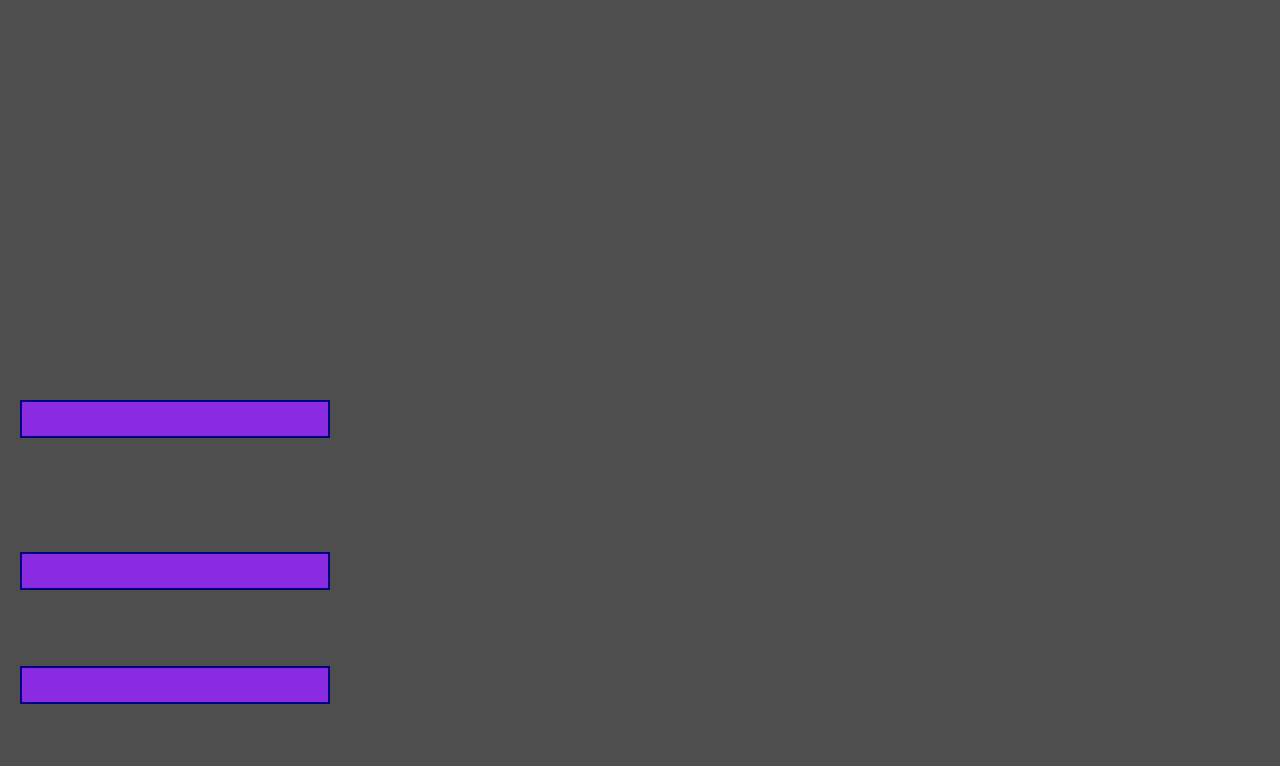
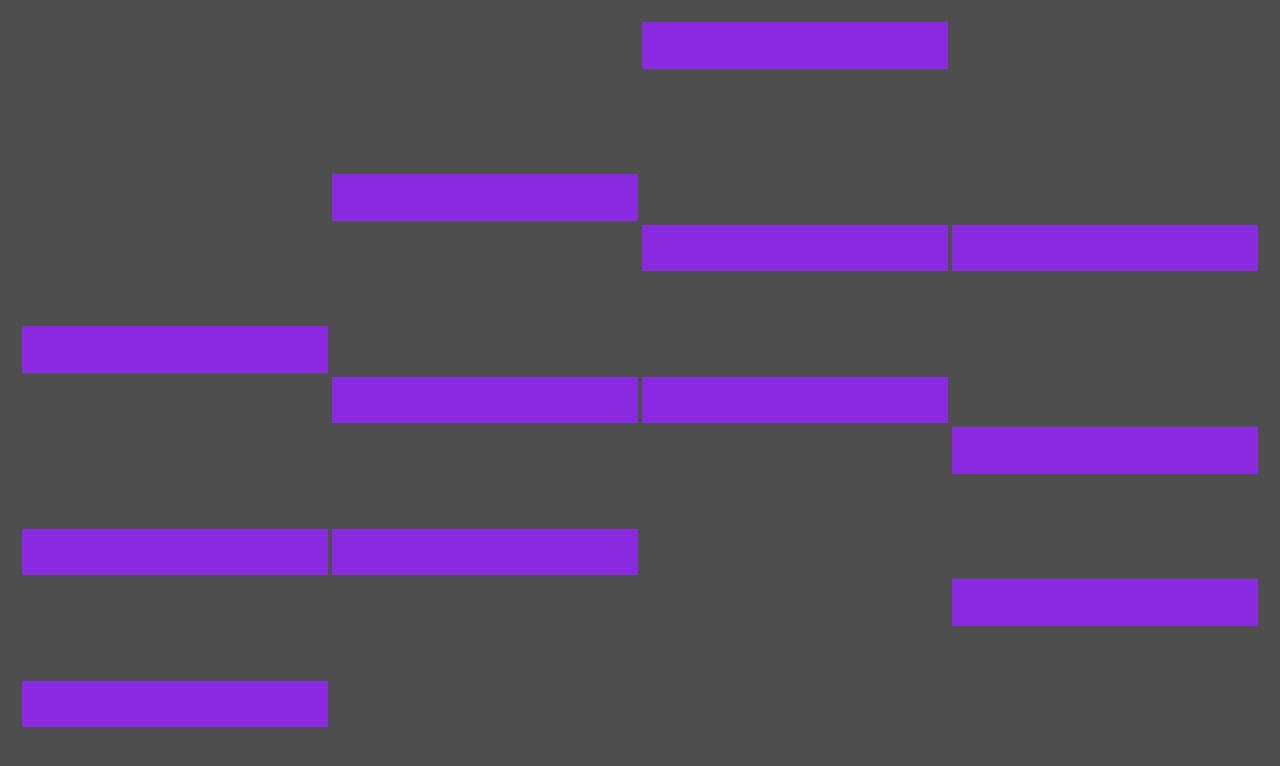
Before and after one commit to JanZaion/chordprinter-sales, a Next.js app: page / in a window 1280 px wide. Shown: the top 766 px of the page. Built offline with nearby package versions, Linux system fonts and the light colour scheme.

Commit message:
desktop chords done

```diff
--- a/app/components/chords/Chords.module.css
+++ b/app/components/chords/Chords.module.css
@@ -3,6 +3,6 @@
   height: 100vh;
   display: grid;
   grid-template-columns: repeat(4, 1fr);
-  grid-template-rows: repeat(20, 1fr);
+  grid-template-rows: repeat(15, 1fr);
   padding: 20px;
 }
--- a/app/components/chords/Chords.tsx
+++ b/app/components/chords/Chords.tsx
@@ -8,6 +8,15 @@ const Chords = () => {
       <span></span>
       <span></span>
       <span></span>
+      <span></span>
+      <span></span>
+      <span></span>
+      <span></span>
+      <span></span>
+      <span></span>
+      <span></span>
+      <span></span>
+      <span></span>
     </div>
   );
 };
--- a/app/components/chords/chords.css
+++ b/app/components/chords/chords.css
@@ -1,11 +1,40 @@
 span {
   background-color: blueviolet;
-  grid-area: 18 / 1;
-  border: 2px solid navy;
+  grid-area: 14 / 1;
+  margin: 2px;
 }
 span:nth-child(2) {
-  grid-area: 15 / 1;
+  grid-area: 11 / 1;
 }
 span:nth-child(3) {
-  grid-area: 11 / 1;
+  grid-area: 7 / 1;
 }
+
+span:nth-child(4) {
+  grid-area: 11 / 2;
+}
+span:nth-child(5) {
+  grid-area: 8/ 2;
+}
+span:nth-child(6) {
+  grid-area: 4 / 2;
+}
+
+span:nth-child(7) {
+  grid-area: 8 / 3;
+}
+span:nth-child(8) {
+  grid-area: 5/ 3;
+}
+span:nth-child(9) {
+  grid-area: 1 / 3;
+}
+span:nth-child(10) {
+  grid-area: 5 / 4;
+}
+span:nth-child(11) {
+  grid-area: 9/ 4;
+}
+span:nth-child(12) {
+  grid-area: 12 / 4;
+}
```
